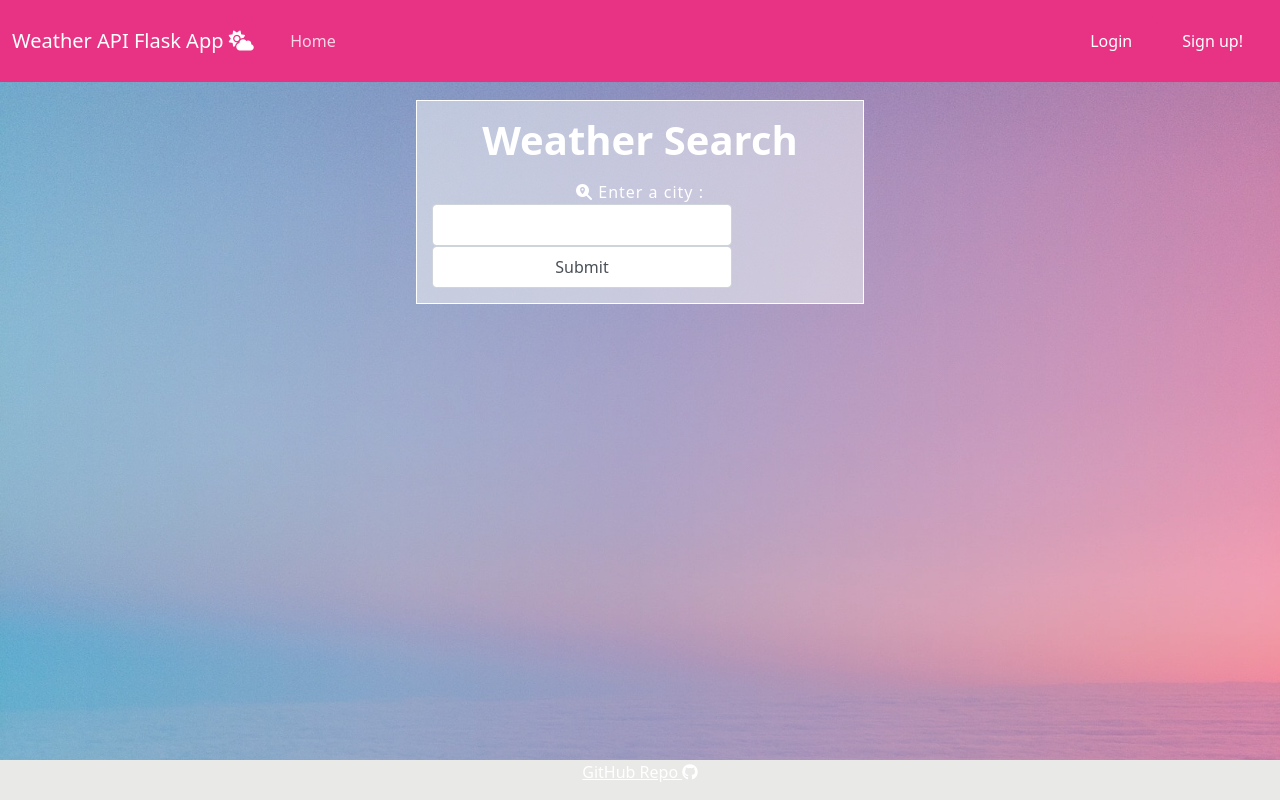
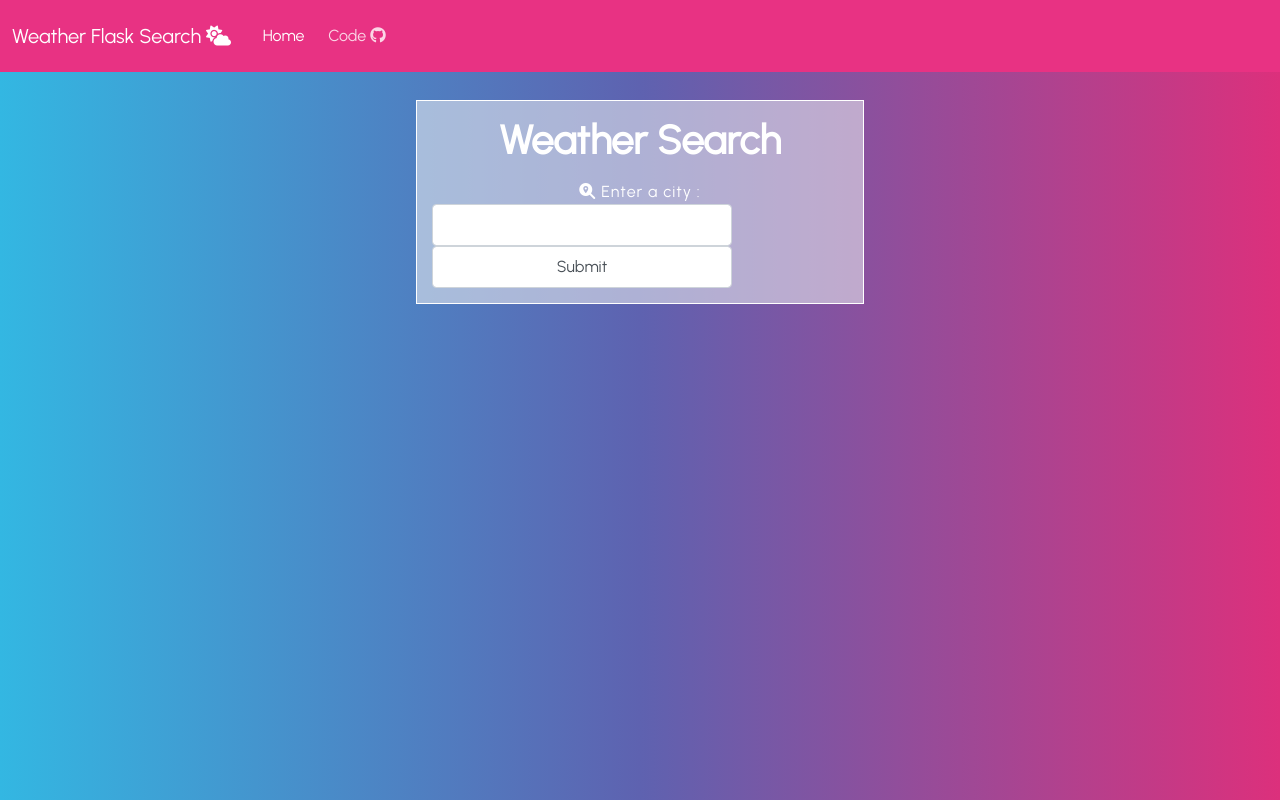
Before and after one commit to codingwithjen/capstone-1, a Flask app: page / in a window 1280 px wide. Run offline with Flask 2, Linux system fonts and the light colour scheme; some libraries are stand-ins or nearby versions.

Commit message:
theme changed, font changed, nav revised

```diff
--- a/static/css/style.css
+++ b/static/css/style.css
@@ -11,7 +11,8 @@ html {
 }
 
 body {
-    background-color: transparent;
+    /* background-color: transparent; */
+    font-family: 'Urbanist', sans-serif;
 }
 
 h1 {
@@ -37,7 +38,7 @@ h1 {
     width: 100%;
 }
 
-.outer::before {
+/* .outer::before {
     background: url('../jpg/bg.jpeg');
     background-repeat: no-repeat;
     background-attachment: scroll;
@@ -50,7 +51,7 @@ h1 {
     right: 0;
     opacity: 0.6;
     z-index: -1;
-}
+} */
 
 .middle {
     display: table-cell;
@@ -110,3 +111,6 @@ h1 {
 /* .btn {
     padding: .375rem .75rem; margin-top:10px;
 } */
+
+
+/* font-family: 'Urbanist', sans-serif; */
--- a/templates/base.html
+++ b/templates/base.html
@@ -2,54 +2,116 @@
 <html lang="en">
   <head>
     <!-- Required Meta Tags -->
-    <meta charset="UTF-8">
-    <meta http-equiv="X-UA-Compatible" content="IE=edge">
-    <meta name="viewport" content="width=device-width, initial-scale=1.0">
+    <meta charset="UTF-8" />
+    <meta http-equiv="X-UA-Compatible" content="IE=edge" />
+    <meta name="viewport" content="width=device-width, initial-scale=1.0" />
 
     <!-- Bootstrap CDN  -->
-    <link rel="stylesheet" href="https://cdnjs.cloudflare.com/ajax/libs/bootswatch/5.1.3/quartz/bootstrap.min.css" integrity="sha512-k7BnoxK4uQKh1/VO7v9sOE/Kw7S6q4KnhDN/HpVqDXAaqUgBoD4Sir7ba/mcVGmT0p6MRi7KPGDaN53tPACnww==" crossorigin="anonymous" referrerpolicy="no-referrer" />
+    <link
+      rel="stylesheet"
+      href="https://cdnjs.cloudflare.com/ajax/libs/bootswatch/5.1.3/quartz/bootstrap.min.css"
+      integrity="sha512-k7BnoxK4uQKh1/VO7v9sOE/Kw7S6q4KnhDN/HpVqDXAaqUgBoD4Sir7ba/mcVGmT0p6MRi7KPGDaN53tPACnww=="
+      crossorigin="anonymous"
+      referrerpolicy="no-referrer"
+    />
 
     <!-- Import Custom Stylesheets -->
-    <link rel="stylesheet" type="text/css" href="../static/css/style.css">
-    <link rel="stylesheet" href="../static/css/weather-icons.min.css">
+    <link rel="stylesheet" type="text/css" href="../static/css/style.css" />
+    <link rel="stylesheet" href="../static/css/weather-icons.min.css" />
 
     <!-- Font Awesome -->
-    <link rel="stylesheet" href="https://cdnjs.cloudflare.com/ajax/libs/font-awesome/4.7.0/css/font-awesome.min.css">
-    <script src="https://kit.fontawesome.com/23ad47a316.js" crossorigin="anonymous"></script>
+    <link
+      rel="stylesheet"
+      href="https://cdnjs.cloudflare.com/ajax/libs/font-awesome/4.7.0/css/font-awesome.min.css"
+    />
+    <script
+      src="https://kit.fontawesome.com/23ad47a316.js"
+      crossorigin="anonymous"
+    ></script>
+
+    <!-- Google Fonts -->
+    <link rel="preconnect" href="https://fonts.googleapis.com" />
+    <link rel="preconnect" href="https://fonts.gstatic.com" crossorigin />
+    <link
+      href="https://fonts.googleapis.com/css2?family=Urbanist&display=swap"
+      rel="stylesheet"
+    />
 
     <title>{% block title %}Weather App{% endblock %}</title>
     <!-- <link rel="shortcut icon" type="image/png" href="favicon.png"/> -->
   </head>
 
-
-
-<body class="d-flex flex-column min-vh-100">
+  <body>
     <!-- Header -->
     <nav class="navbar sticky-top navbar-expand-lg navbar-dark bg-primary">
       <div class="container-fluid">
-      <a class="navbar-brand" href="{{ url_for('index_homepage') }}">Weather API Flask App <i class="fas fa-cloud-sun"></i></a>
+        <a class="navbar-brand" href="{{ url_for('index_homepage') }}"
+          >Weather Flask Search <i class="fas fa-cloud-sun"></i
+        ></a>
+        <button
+          class="navbar-toggler"
+          type="button"
+          data-bs-toggle="collapse"
+          data-bs-target="#navbarColor01"
+          aria-controls="navbarColor01"
+          aria-expanded="false"
+          aria-label="Toggle navigation"
+        >
+          <span class="navbar-toggler-icon"></span>
+        </button>
+
+        <div class="collapse navbar-collapse" id="navbarColor01">
           <ul class="navbar-nav me-auto">
+            <li>&nbsp;&nbsp;</li>
+            <li class="nav-item">
+              <a class="nav-link active" href="{{ url_for('index_homepage') }}"
+                >Home
+                <span class="visually-hidden">(current)</span>
+              </a>
+            </li>
+            <li>&nbsp;&nbsp;</li>
+            <li class="nav-item">
+              <a
+                class="nav-link"
+                href="https://github.com/codingwithjen/capstone1"
+                target="_blank"
+                >Code <i class="fa fa-github"></i
+              ></a>
+            </li>
+          </ul>
+        </div>
+      </div>
+    </nav>
+
+    <!-- <nav class="navbar sticky-top navbar-expand-lg navbar-dark bg-primary">
+    <div class="container-fluid">
+      <a class="navbar-brand" href="{{ url_for('index_homepage') }}">Weather Flask Search <i class="fas fa-cloud-sun"></i></a>
+
+      <ul class="navbar-nav m-auto">
         <li class="nav-item active">
           <a class="nav-link" href="{{ url_for('index_homepage') }}">&nbsp;&nbsp; Home</a>
         </li>
-      </ul>
+        <li class="nav-item active">
+          <a class="nav-link" href="https://github.com/codingwithjen/capstone1" target="_blank">GitHub Repo <i class="fa fa-github"></i></a>
+        </li>
+      </ul> -->
     <!-- <button class="navbar-toggler collapsed" type="button" data-bs-toggle="collapse" data-bs-target="#navbarColor01" aria-controls="navbarColor01" aria-expanded="false" aria-label="Toggle navigation">
         <span class="navbar-toggler-icon"></span>
       </button> -->
-      <div class="navbar-collapse collapse" id="navbarColor01">
+    <!-- <div class="navbar-collapse collapse" id="navbarColor01"> -->
     <!-- Navbar Left Side -->
 
-      </div>
+    <!-- </div> -->
     <!-- Navbar Right Side -->
-      <div class="d-flex justify-content-end">
+    <!-- <div class="d-flex justify-content-end">
         <ul class="navbar-nav me-auto mb-2 mb-lg-0">
-          {% if g.user %}
-          <li class="nav-item">
+          {% if g.user %} -->
+    <!-- <li class="nav-item"> -->
     <!-- Show greeting if user is logged in -->
-            <a class="nav-link disabled" href="#">Hello {{ g.user.username }} <i class="fas fa-user"></i></a>
+    <!-- <a class="nav-link disabled" href="#">Hello {{ g.user.username }} <i class="fas fa-user"></i></a>
             <a class="btn btn-primary" href="{{ url_for('get_dashboard') }}">Dashboard</a>
-            <a class="btn btn-primary" href="{{ url_for('logout') }}">Log out</a>
-          {% else %}
+            <a class="btn btn-primary" href="{{ url_for('logout') }}">Log out</a> -->
+    <!-- {% else %}
           <a class="btn btn-primary" href="{{ url_for('login') }}">Login</a>
           <a class="btn btn-primary" href="{{ url_for('signup') }}">Sign up!</a>
           </li>
@@ -58,36 +120,33 @@
         </ul>
       </div>
     </div>
-  </nav>
+  </nav> -->
 
     <!-- Flash Messages -->
 
     <main>
       <div class="container">
         <div class="outer">
-        {% for category, message in get_flashed_messages(with_categories=True) %}
-          <div class="alert alert dismissible alert-{{ category }}" id="flashMessage">{{ message }}</div>
-        {% endfor %}
-        {% block content %}
-        {% endblock %}
+          {% for category, message in get_flashed_messages(with_categories=True)
+          %}
+          <div
+            class="alert alert dismissible alert-{{ category }}"
+            id="flashMessage"
+          >
+            {{ message }}
+          </div>
+          {% endfor %} {% block content %} {% endblock %}
         </div>
       </div>
     </main>
 
-
-<!-- Sticky Footer -->
-  <footer class="footer mt-auto bg-light">
-    <div class="container text-center">
-      <ul class="bd-footer-links list-unstyled">
-        <li><a href="https://github.com/codingwithjen/capstone1" target="_blank">GitHub Repo <i class="fa fa-github"></i></a></li>
-      </ul>
-    </div>
-  </footer>
     {% block after_scripts %}
     <!-- Bootstrap Scripts -->
-    <script src="https://cdn.jsdelivr.net/npm/bootstrap@4.5.3/dist/js/bootstrap.bundle.min.js"
+    <script
+      src="https://cdn.jsdelivr.net/npm/bootstrap@4.5.3/dist/js/bootstrap.bundle.min.js"
       integrity="sha384-ho+j7jyWK8fNQe+A12Hb8AhRq26LrZ/JpcUGGOn+Y7RsweNrtN/tE3MoK7ZeZDyx"
-    crossorigin="anonymous"></script>
+      crossorigin="anonymous"
+    ></script>
     {% endblock %}
   </body>
 </html>
```
Lines whose indentation alone changed are shown as unchanged.
